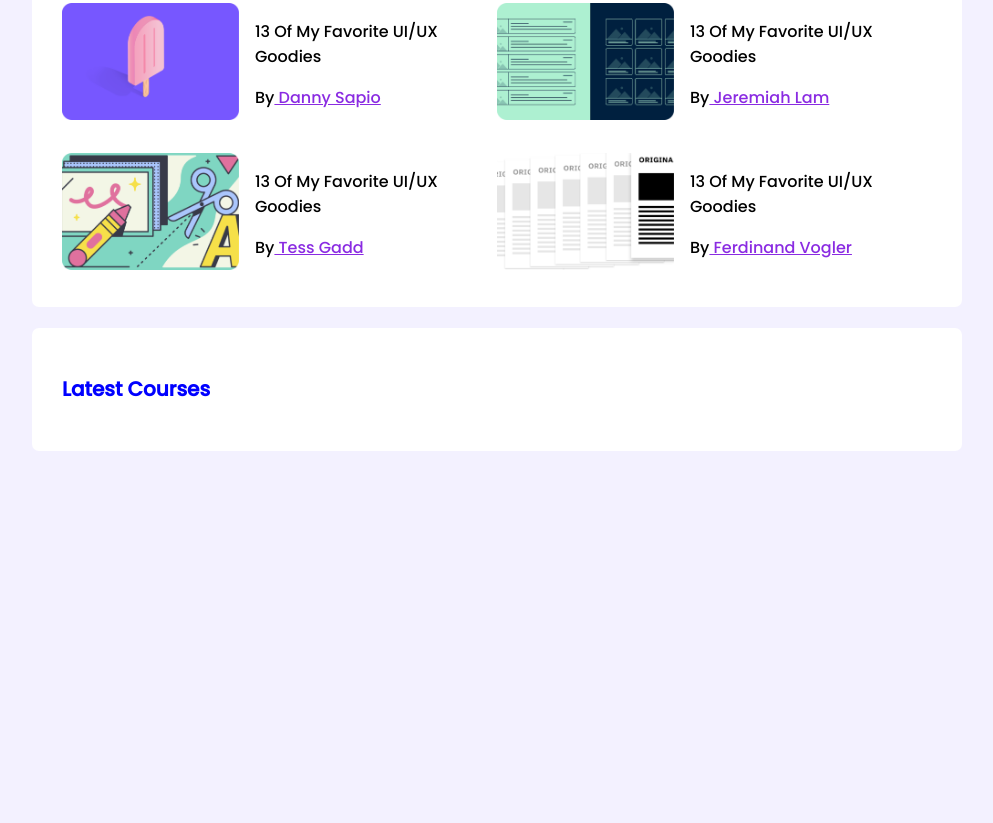
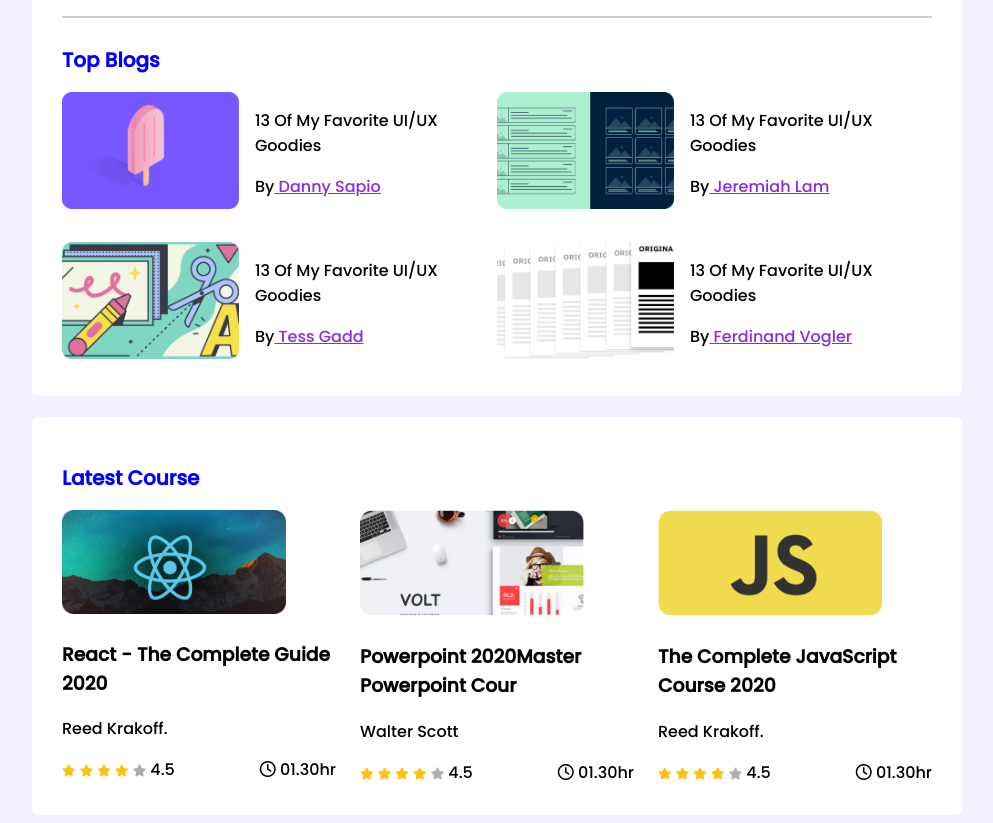
Before and after one commit to rakib890430/leader-board.css, a plain HTML site: page index.html in a window 1280 px wide. Shown: the part 369-1192 px from the top of the page, without its empty margins (143-1136 px from the left). Before the commit the page ends 828 px from the top, so only its background shows below. Drawn offline with Linux system fonts and the light colour scheme.

Commit message:
responciveness added

```diff
--- a/images/styles/style.css
+++ b/images/styles/style.css
@@ -1,5 +1,10 @@
 /* fonts */
 @import url('https://fonts.googleapis.com/css2?family=Poppins:wght@500&display=swap');
+.top{
+    background-color: blue;
+    height: 65px;
+
+}
 /* common style or utilits*/
   body{
     font-family: 'Poppins', sans-serif;
@@ -73,3 +78,55 @@ hr{
     color: blueviolet;
     font-size: 16px;
 }
+/*---------------
+ courses style
+ ----------------*/
+ .course .course-banner img{
+     width: 224px;
+     height: 104;
+    }
+.courses{
+   display: grid;
+   grid-template-columns: repeat(3, 1fr);
+   grid-column-gap: 24px;
+}
+
+ .course-info{
+     display: flex;
+     align-items: center;
+     justify-content: space-between;
+ }
+ .fa-star{
+     font-size: 12px;
+ }
+ .fa-star.filled{
+     color: #FFC014;
+ }
+ .fa-star.empty{
+     color: #AEAEAE;
+ }
+ /*----------
+  media quyeris
+  ---------------*/
+
+ /* Mobile devices  */
+@media only screen and (max-width:680px)  {
+    .container{
+        width: 100%;
+    }
+    .players, .blogs, .courses{
+        grid-template-columns: repeat(1, 1fr);
+    }
+    .player .blogs{
+        flex-direction: column;
+    }
+}
+/* Tablet Devices  */
+@media only screen and(min-width: 688px) and (max-width: 992px) {
+    .container{
+        width: 100%;
+    }
+    .players, .courses{
+        grid-template-columns: repeat(2, 1fr);
+    }
+}
--- a/index.html
+++ b/index.html
@@ -6,12 +6,14 @@
     <meta http-equiv="X-UA-Compatible" content="IE=edge">
     <meta name="viewport" content="width=device-width, initial-scale=1.0">
     <title>leader board making</title>
+    <!-- font awesome  -->
+    <script src="https://kit.fontawesome.com/e6eca2c72b.js" crossorigin="anonymous"></script>
     <!-- stylesheet -->
     <link rel="stylesheet" href="images/styles/style.css">
 </head>
 <!-- header start -->
 <header>
-
+    <p class="top">Idea</p>
 </header>
 <!-- header end -->
 <main>
@@ -89,10 +91,84 @@
             </div>
         </div>
     </section>
-    <!-- Latest Courses -->
+    <!-- latest course  -->
     <section class="container">
-        <h2 class="section-title">Latest Courses</h2>
+        <h2 class="section-title">Latest Course</h2>
+        <div class="courses">
+            <div class="course">
+                <div class="course-banner">
+                    <img src="images/courses/course-1.png" alt="">
+                </div>
+                <div class="course-detail">
+                    <h3 class="course-title">React - The Complete
+                        Guide 2020</h3>
+                    <p class="course-author">Reed Krakoff.</p>
+                    <div class="course-info">
+                        <div>
+                            <i class="fas fa-star filled"></i>
+                            <i class="fas fa-star filled"></i>
+                            <i class="fas fa-star filled"></i>
+                            <i class="fas fa-star filled"></i>
+                            <i class="fas fa-star empty"></i>
+                            <span>4.5</span>
+                        </div>
+                        <div class="course-duration">
+                            <i class="far fa-clock"></i>
+                            01.30hr
+                        </div>
+                    </div>
+                </div>
+            </div>
+            <div class="course">
+                <div class="course-banner">
+                    <img src="images/courses/course-2.png" alt="">
+                </div>
+                <div class="course-detail">
+                    <h3 class="course-title">Powerpoint 2020Master Powerpoint Cour</h3>
+                    <p class="course-author">Walter Scott</p>
+                    <div class="course-info">
+                        <div>
+                            <i class="fas fa-star filled"></i>
+                            <i class="fas fa-star filled"></i>
+                            <i class="fas fa-star filled"></i>
+                            <i class="fas fa-star filled"></i>
+                            <i class="fas fa-star empty"></i>
+                            <span>4.5</span>
+                        </div>
+                        <div class="course-duration">
+                            <i class="far fa-clock"></i>
+                            01.30hr
+                        </div>
+                    </div>
+                </div>
+            </div>
+            <div class="course">
+                <div class="course-banner">
+                    <img src="images/courses/course-3.png" alt="">
+                </div>
+                <div class="course-detail">
+                    <h3 class="course-title">The Complete JavaScript Course 2020</h3>
+                    <p class="course-author">Reed Krakoff.</p>
+                    <div class="course-info">
+                        <div>
+                            <i class="fas fa-star filled"></i>
+                            <i class="fas fa-star filled"></i>
+                            <i class="fas fa-star filled"></i>
+                            <i class="fas fa-star filled"></i>
+                            <i class="fas fa-star empty"></i>
+                            <span>4.5</span>
+                        </div>
+                        <div class="course-duration">
+                            <i class="far fa-clock"></i>
+                            01.30hr
+                        </div>
+                    </div>
+                </div>
+            </div>
+
+        </div>
     </section>
+
 </main>
 
 <body>
```
